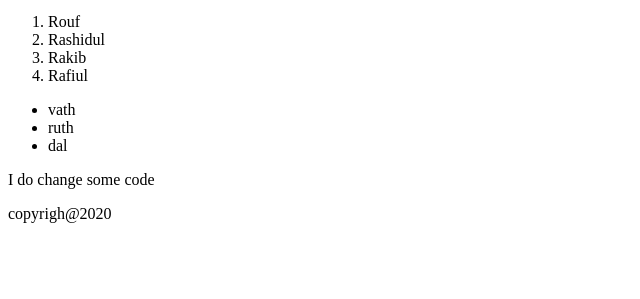
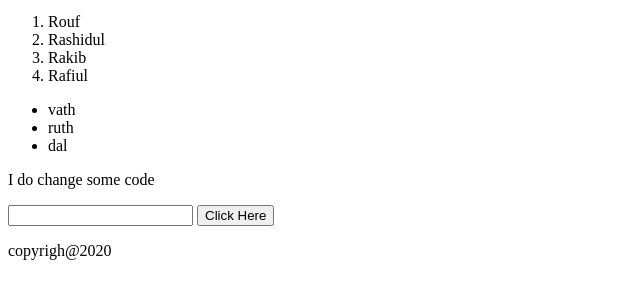
Before and after one commit to rashidul191/my-fast-web, a plain HTML site: page index.html in a window 1280 px wide. Shown: the part 159-458 px from the top of the page, without its empty margins (0-640 px from the left). Drawn offline with Linux system fonts and the light colour scheme.

Commit message:
add button

```diff
--- a/index.html
+++ b/index.html
@@ -25,7 +25,8 @@
         </ul>
     </div>
     <p> I do change some code </p>
-
+    <input type="text">
+    <button>Click Here</button>
 
 </body>
 <footer>
```
